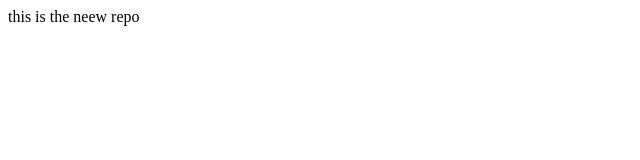
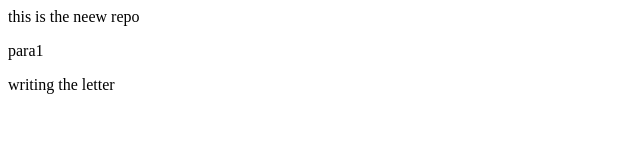
Before and after one commit to mahk3235/Localrepo, a plain HTML site: page index.html in a window 1280 px wide. Shown: the whole page, without its empty margins (0-640 px from the left). Drawn offline with Linux system fonts and the light colour scheme.

Commit message:
feature add to fe1

```diff
--- a/index.html
+++ b/index.html
@@ -1,2 +1,4 @@
 <p>this is the neew repo </p>
 <title>this is the title</title>
+<p> para1</p>
+<p>writing the letter </p>
```
